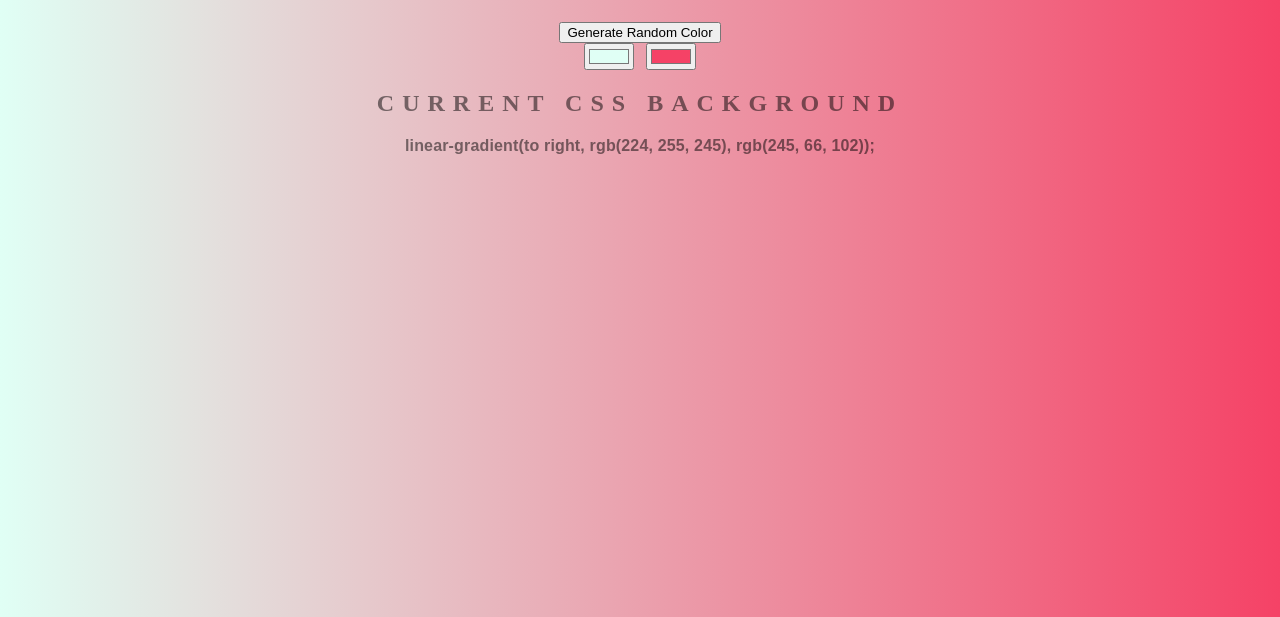
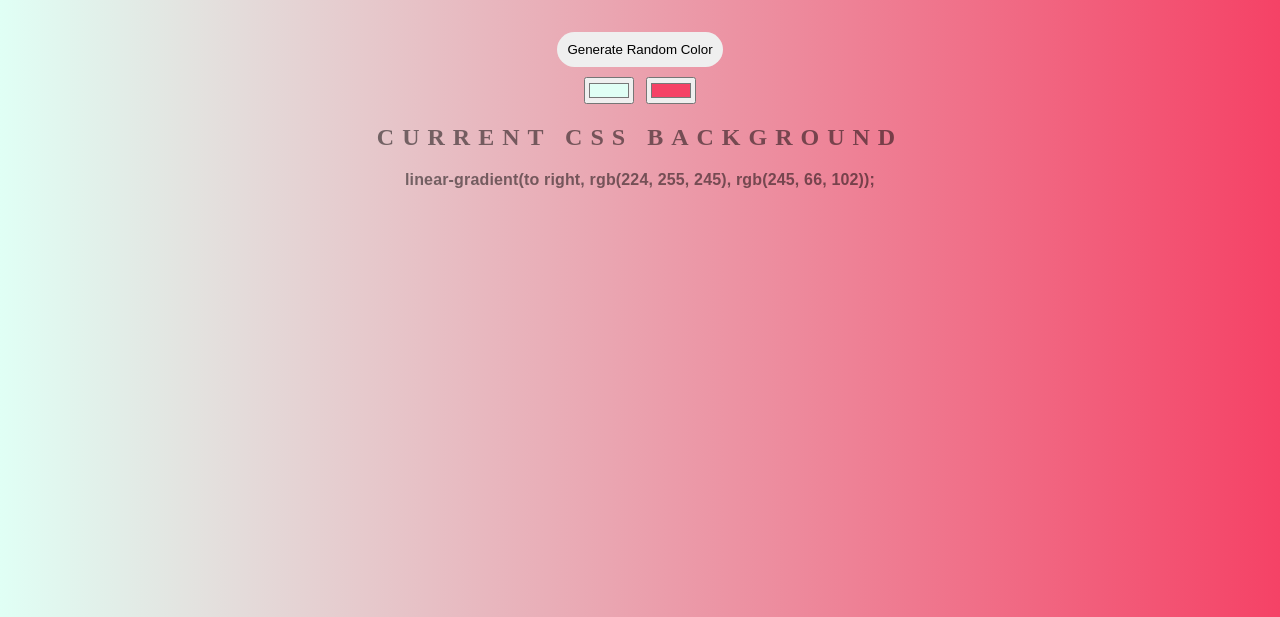
Before and after one commit to Rajghosh786/Background-Generator, a plain HTML site: page index.html in a window 1280 px wide. Shown: the part 183-800 px from the top of the page. Drawn offline with Linux system fonts and the light colour scheme.

Commit message:
Update style.css

```diff
--- a/style.css
+++ b/style.css
@@ -25,3 +25,10 @@ h3 {
     letter-spacing: 0.01em;
 
 }
+.generate{
+    border-radius: 20px;
+    padding: 10px;
+    margin: 10px;
+    /* background-color:; */
+    border: 0px solid red;
+}
```
